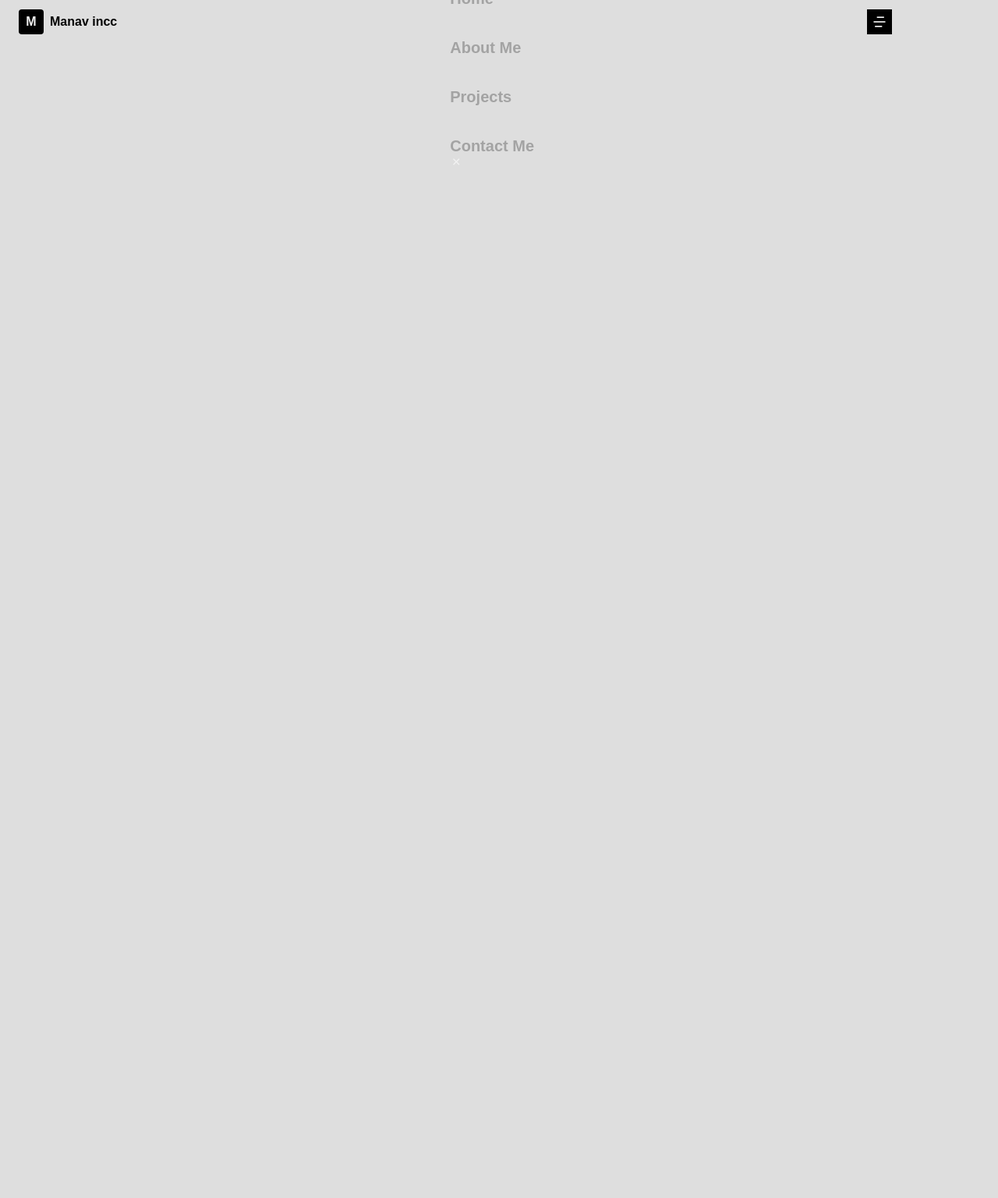
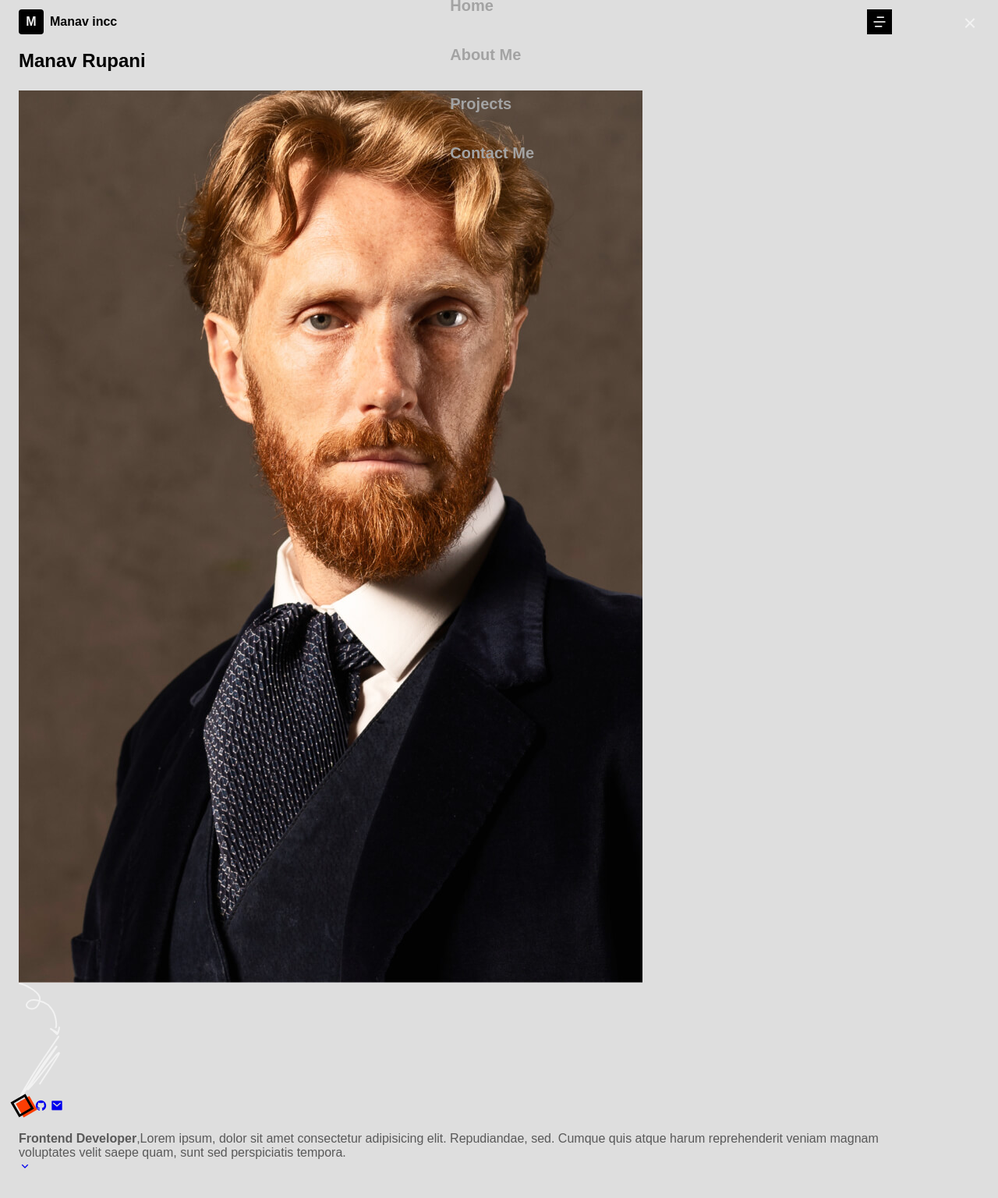
Before and after one commit to ManavRupani/profoliO-web_new, a plain HTML site: page responsive-portfolio-website-rian-main/index.html in a window 1280 px wide. Shown: the whole page at 78% size. Before the commit the page ends 800 px from the top, so only its background shows below. Drawn offline with nearby package versions, Linux system fonts and the light colour scheme; a web font is replaced by a local one.

Commit message:
few more changes today

```diff
--- a/responsive-portfolio-website-rian-main/assets/css/styles.css
+++ b/responsive-portfolio-website-rian-main/assets/css/styles.css
@@ -212,14 +212,14 @@ img {
 @media screen and (max-width: 1150px){
   .nav__menu{
     position: fixed;
-    top:0;
+    top:-100%;
     left: 0;
     background-color: hsla(0,0%,0%,0.75);
     width: 100%;
     padding:1.8rem 5rem;
     text-align: center;
     backdrop-filter: blur(8px);
-    transition: top .4;
+    transition: top .4s;
 
   }
 }
@@ -269,6 +269,35 @@ img {
   font-size: var(--h3-font-size);
   font-weight: var(--font-semi-bold);
   transition: color .3s;
+}
+.nav__link::after{
+  content: '';
+  width: 0;
+  height: 2px;
+  background-color: var(--white-color);
+  position: absolute;
+  left: 0;
+  bottom: -.5rem;
+  transition: width .3s;
+
+}
+.nav__link:hover{
+  color: var(--white-color);
+
+}
+.nav__link:hover::after{
+  width: 25%;
+}
+.nav__close{
+  position: absolute;
+  font-size: 1.5rem;
+  top: 1rem;
+  right: 1.5rem;
+  cursor: pointer;
+
+}
+.show-menu{
+  top: 0;
 }
 /* Navigation for mobile devices */
 
--- a/responsive-portfolio-website-rian-main/assets/js/main.js
+++ b/responsive-portfolio-website-rian-main/assets/js/main.js
@@ -1,4 +1,23 @@
 /*=============== SHOW MENU ===============*/
+const navMenu = document.getElementById('nav-menu'),
+      navToggle = document.getElementById('nav-toggle'),
+      navClose = document.getElementById('nav-close')
+
+/*===== MENU SHOW =====*/
+/* Validate if constant exists */
+if(navToggle){
+    navToggle.addEventListener('click', () =>{
+        navMenu.classList.add('show-menu')
+    })
+}
+
+/*===== MENU HIDDEN =====*/
+/* Validate if constant exists */
+if(navClose){
+    navClose.addEventListener('click', () =>{
+        navMenu.classList.remove('show-menu')
+    })
+}
 
 
 /*=============== REMOVE MENU MOBILE ===============*/
--- a/responsive-portfolio-website-rian-main/index.html
+++ b/responsive-portfolio-website-rian-main/index.html
@@ -57,6 +57,43 @@
          <!--==================== HOME ====================-->
          <section class="home section" id="home">
 
+            <div class="home__container container grid">
+               <h1 class="home__name">
+                  Manav Rupani
+               </h1>
+               <div class="home__perfil">
+                  <div class="home__image">
+                     <img src="assets/img/home-perfil.jpg" alt="image" class="home__img">
+                     <div class="home__shadow"></div>
+                  <img src="assets/img/curved-arrow.svg" alt="" class="home__arrow">
+                  <img src="assets/img/random-lines.svg" alt="" class="home__line">
+                  <div class="geometric-box"></div>
+                  </div>
+                  <div class="home__social">
+                     <a href="#" target="_blank" class="home__social-link">
+                        <i class="ri-linkedin-box-fill"></i>
+                     </a>
+
+                     <a href="https://github.com/ManavRupani" target="_blank" class="home__social-link">
+                        <i class="ri-github-fill"></i>
+                     </a>
+
+                     <a href=mailto:mkvmanav@gmail.com target="_blank" class="home__social-link">
+                        <i class="ri-mail-fill"></i>
+                     </a>
+                  </div>
+               </div>
+               <div class="home__info">
+                  <p class="home__description">
+                     <b>Frontend Developer</b>,Lorem ipsum, dolor sit amet consectetur adipisicing elit. Repudiandae, sed. Cumque quis atque harum reprehenderit veniam magnam voluptates velit saepe quam, sunt sed perspiciatis tempora.
+                  </p>
+                  <a href="#about" class="home__scroll">
+                     <div class="home__scrool-box">
+                        <i class="ri-arrow-down-s-line"></i>
+                     </div>
+                  </a>
+               </div>
+            </div>
          </section>
 
          <!--==================== ABOUT ====================-->
```
